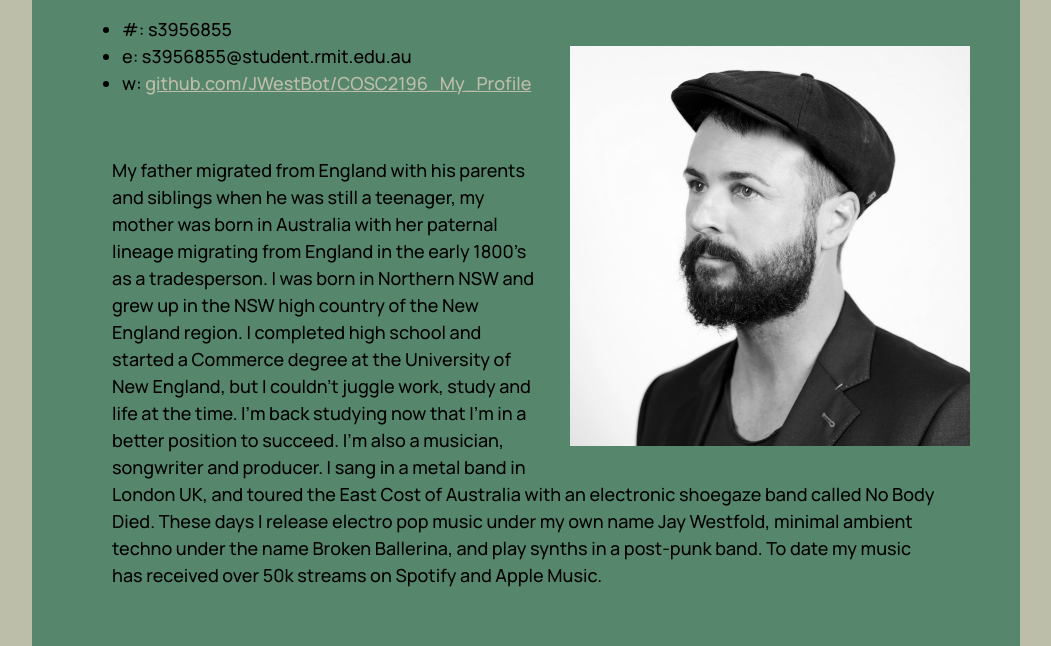
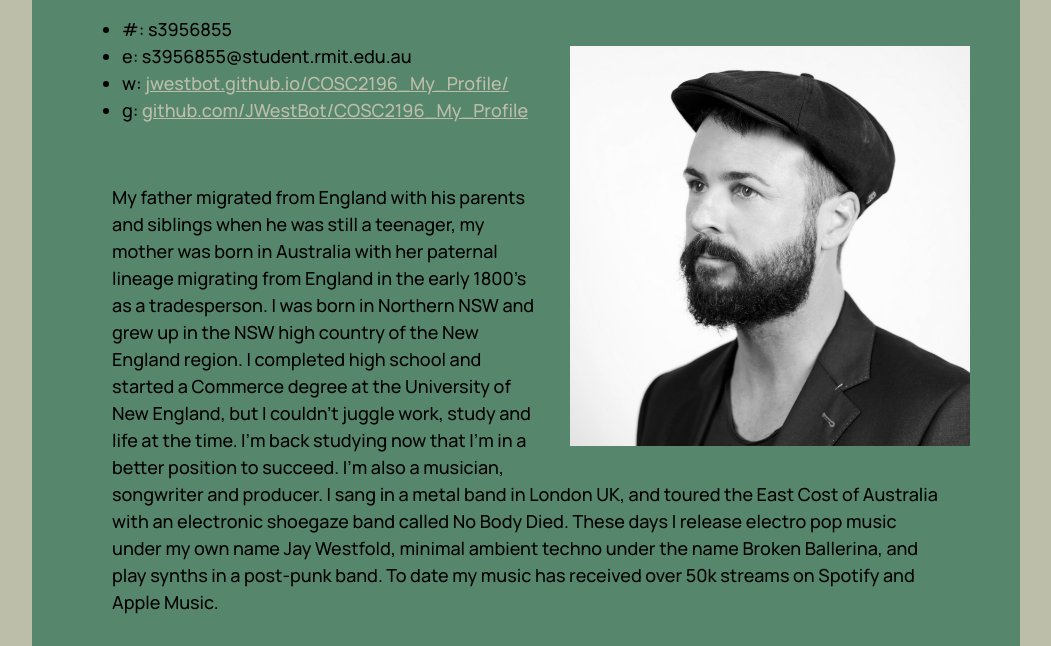
Before and after one commit to JWestBot/COSC2196_My_Profile, a plain HTML site: page index.html in a window 1280 px wide. Shown: the part 121-767 px from the top of the page, without its empty margins (176-1227 px from the left). Drawn offline with nearby package versions, Linux system fonts and the light colour scheme.

Commit message:
Update index.html

```diff
--- a/index.html
+++ b/index.html
@@ -22,7 +22,8 @@
         <ul>
         <li>#: s3956855</li>
         <li>e: s3956855@student.rmit.edu.au
-        <li>w: <a href="https://github.com/JWestBot/COSC2196_My_Profile.git" target="_blank">github.com/JWestBot/COSC2196_My_Profile</a></li>
+        <li>w: <a href="https://jwestbot.github.io/COSC2196_My_Profile/" target="_blank">jwestbot.github.io/COSC2196_My_Profile/</a></li>
+        <li>g: <a href="https://github.com/JWestBot/COSC2196_My_Profile.git" target="_blank">github.com/JWestBot/COSC2196_My_Profile</a></li>
         </ul>
         <p>
         My father migrated from England with his parents and siblings when he was still a teenager, my mother was born in Australia with her paternal lineage migrating from England in the early 1800’s as a tradesperson. I was born in Northern NSW and grew up in the NSW high country of the New England region. I completed high school and started a Commerce degree at the University of New England, but I couldn’t juggle work, study and life at the time. I’m back studying now that I’m in a better position to succeed. I’m also a musician, songwriter and producer. I sang in a metal band in London UK, and toured the East Cost of Australia with an electronic shoegaze band called No Body Died. These days I release electro pop music under my own name Jay Westfold, minimal ambient techno under the name Broken Ballerina, and play synths in a post-punk band. To date my music has received over 50k streams on Spotify and Apple Music.
```
